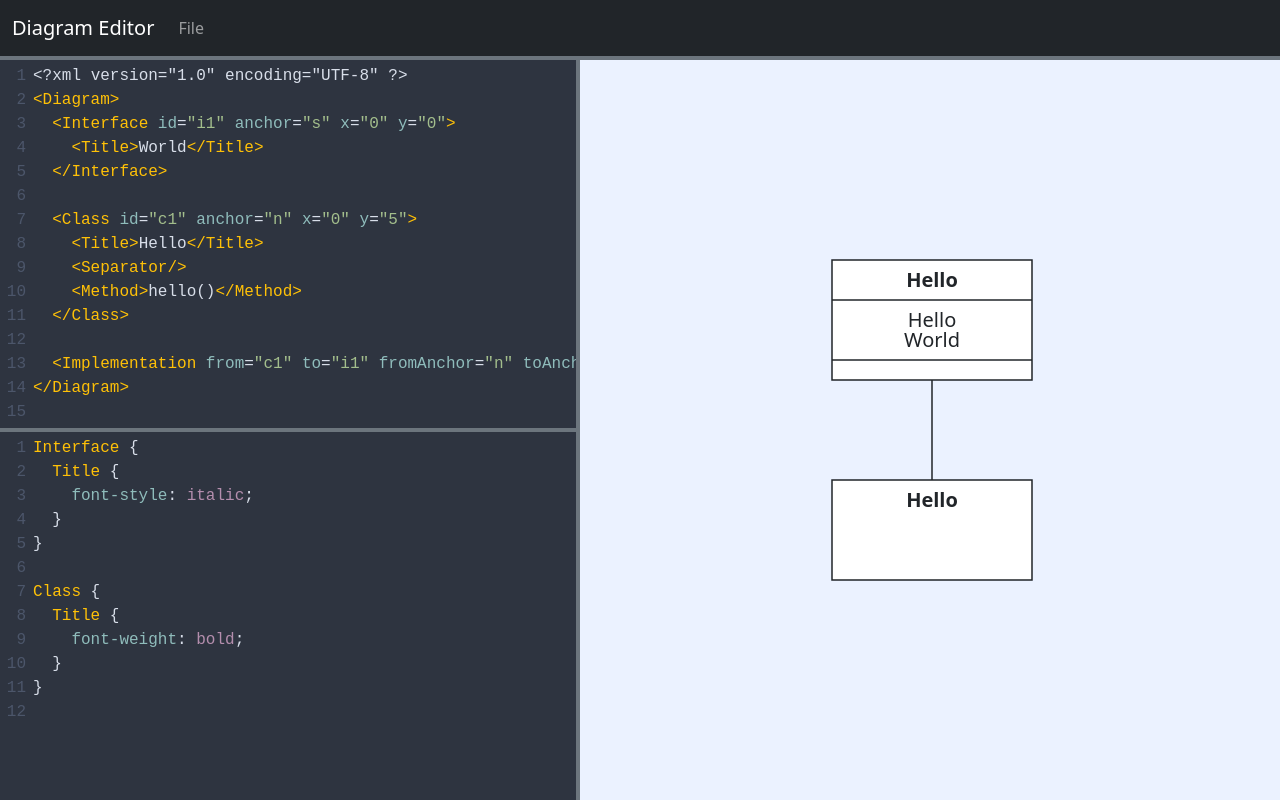
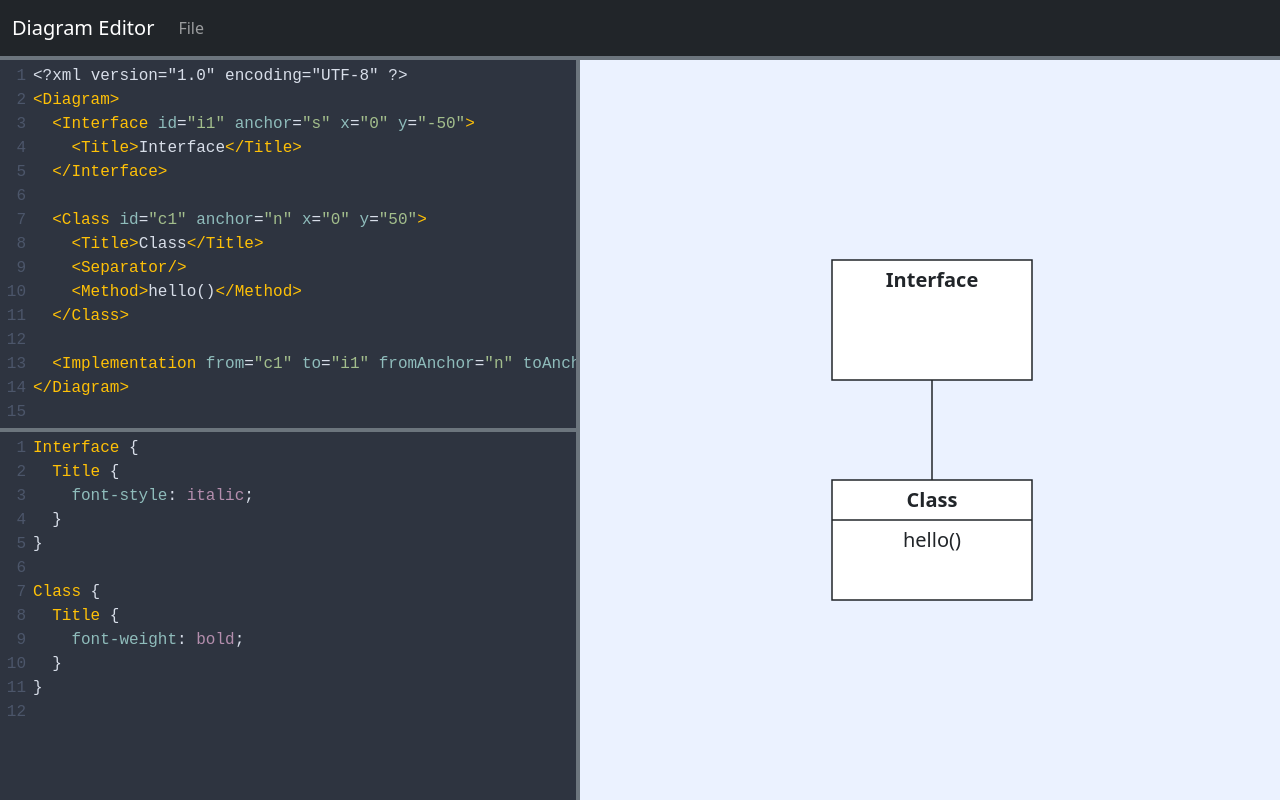
Before and after one commit to ksm2/uml-editor, a React (Create React App) app: page / in a window 1280 px wide. Built offline with nearby package versions, Linux system fonts and the light colour scheme.

Commit message:
Deserialize XML to model

```diff
--- a/src/components/App.tsx
+++ b/src/components/App.tsx
@@ -1,34 +1,31 @@
-import {
-  Anchor,
-  Classifier,
-  Diagram,
-  Relationship,
-  Separator,
-  Text,
-  Title,
-} from "../model";
+import { useState } from "react";
+import { serializer } from "../serializer";
 import "./App.css";
 import { AppMenu, Canvas, CSSEditor, XMLEditor } from "./widgets";
 
 function App() {
-  const c1 = new Classifier(Anchor.S, 0, -50, 200, 120);
-  c1.addChild(new Title("Hello"));
-  c1.addChild(new Separator());
-  c1.addChild(new Text("Hello"));
-  c1.addChild(new Text("World"));
-  c1.addChild(new Separator());
-  const c2 = new Classifier(Anchor.N, 0, 50, 200, 100);
-  c2.addChild(new Title("Hello"));
-  const r1 = new Relationship(c2, Anchor.N, c1, Anchor.S);
-  const diagram = new Diagram();
-  diagram.addChild(c1);
-  diagram.addChild(c2);
-  diagram.addChild(r1);
+  const [xml, setXml] = useState(`\
+<?xml version="1.0" encoding="UTF-8" ?>
+<Diagram>
+  <Interface id="i1" anchor="s" x="0" y="-50">
+    <Title>Interface</Title>
+  </Interface>
+
+  <Class id="c1" anchor="n" x="0" y="50">
+    <Title>Class</Title>
+    <Separator/>
+    <Method>hello()</Method>
+  </Class>
+
+  <Implementation from="c1" to="i1" fromAnchor="n" toAnchor="s"/>
+</Diagram>
+`);
+  const diagram = serializer.deserialize(xml);
 
   return (
     <div className="App bg-secondary">
       <AppMenu />
-      <XMLEditor />
+      <XMLEditor xml={xml} onChange={setXml} />
       <CSSEditor />
       <Canvas diagram={diagram} />
     </div>
--- a/src/components/blocks/Editor.tsx
+++ b/src/components/blocks/Editor.tsx
@@ -8,10 +8,11 @@ import "./Editor.css";
 
 interface Props {
   language: "css" | "xml";
-  children?: string;
+  value: string;
+  onChange?: (value: string) => void;
 }
 
-function Editor({ language, children }: Props) {
+function Editor({ language, value, onChange }: Props) {
   const ref = useRef<HTMLTextAreaElement>(null);
 
   useEffect(() => {
@@ -22,12 +23,16 @@ function Editor({ language, children }: Props) {
       theme: "nord",
     });
 
+    codeMirror.on("change", () => {
+      onChange?.(codeMirror.getValue());
+    });
+
     return () => {
       codeMirror.toTextArea();
     };
-  });
+  }, [language, onChange]);
 
-  return <textarea ref={ref}>{children}</textarea>;
+  return <textarea ref={ref} defaultValue={value} />;
 }
 
 export default Editor;
--- a/src/components/widgets/CSSEditor.tsx
+++ b/src/components/widgets/CSSEditor.tsx
@@ -3,7 +3,9 @@ import Editor from "../blocks/Editor";
 function CSSEditor() {
   return (
     <div className="CSSEditor" style={{ gridArea: "css" }}>
-      <Editor language="css">{`\
+      <Editor
+        language="css"
+        value={`\
 Interface {
   Title {
     font-style: italic;
@@ -15,7 +17,8 @@ Class {
     font-weight: bold;
   }
 }
-`}</Editor>
+`}
+      />
     </div>
   );
 }
--- a/src/components/widgets/XMLEditor.tsx
+++ b/src/components/widgets/XMLEditor.tsx
@@ -1,24 +1,14 @@
 import Editor from "../blocks/Editor";
 
-function XMLEditor() {
+interface Props {
+  xml: string;
+  onChange: (xml: string) => void;
+}
+
+function XMLEditor({ xml, onChange }: Props) {
   return (
     <div className="XMLEditor" style={{ gridArea: "xml" }}>
-      <Editor language="xml">{`\
-<?xml version="1.0" encoding="UTF-8" ?>
-<Diagram>
-  <Interface id="i1" anchor="s" x="0" y="0">
-    <Title>World</Title>
-  </Interface>
-
-  <Class id="c1" anchor="n" x="0" y="5">
-    <Title>Hello</Title>
-    <Separator/>
-    <Method>hello()</Method>
-  </Class>
-
-  <Implementation from="c1" to="i1" fromAnchor="n" toAnchor="s"/>
-</Diagram>
-`}</Editor>
+      <Editor language="xml" value={xml} onChange={onChange} />
     </div>
   );
 }
--- /dev/null
+++ b/src/serializer/Serializer.ts
@@ -0,0 +1,154 @@
+import * as Model from "../model";
+import { Separator } from "../model";
+
+class Serializer {
+  private readonly parser: DOMParser;
+  private readonly elementMap = new Map<Element, Model.Element>();
+
+  constructor() {
+    this.parser = new DOMParser();
+  }
+
+  deserialize(xml: string): Model.Diagram {
+    const document = this.parser.parseFromString(xml, "text/xml");
+    const diagram = this.parseElement(document.documentElement);
+    if (!(diagram instanceof Model.Diagram)) {
+      return new Model.Diagram();
+    }
+
+    return diagram;
+  }
+
+  private parseElement(element: Element): Model.Element {
+    if (this.elementMap.has(element)) {
+      return this.elementMap.get(element)!;
+    }
+
+    const parsed = this.doParseElement(element);
+    this.elementMap.set(element, parsed);
+    return parsed;
+  }
+
+  private doParseElement(element: Element): Model.Element {
+    switch (element.tagName) {
+      case "Diagram":
+        return this.parseDiagram(element);
+      case "Class":
+      case "Classifier":
+      case "Interface":
+        return this.parseClassifier(element);
+      case "Implementation":
+      case "Association":
+      case "Relationship":
+        return this.parseRelationship(element);
+      case "Title":
+        return this.parseTitle(element);
+      case "Method":
+      case "Text":
+        return this.parseText(element);
+      case "Separator":
+        return new Separator();
+    }
+
+    throw new Error(`Unknown tag: ${element.tagName}`);
+  }
+
+  private parseDiagram(element: Element): Model.Diagram {
+    const diagram = new Model.Diagram();
+    this.parseChildren(element, diagram);
+    return diagram;
+  }
+
+  private parseClassifier(element: Element): Model.Classifier {
+    const anchor = this.parseAnchorAttribute(element, "anchor");
+    const x = this.parseIntAttribute(element, "x", 0);
+    const y = this.parseIntAttribute(element, "y", 0);
+    const width = this.parseIntAttribute(element, "width", 200);
+    const height = this.parseIntAttribute(element, "height", 120);
+    const classifier = new Model.Classifier(anchor, x, y, width, height);
+    this.parseChildren(element, classifier);
+    return classifier;
+  }
+
+  private parseRelationship(element: Element): Model.Relationship {
+    const from = this.parseClassifierAttribute(element, "from");
+    const fromAnchor = this.parseAnchorAttribute(element, "fromAnchor");
+    const to = this.parseClassifierAttribute(element, "to");
+    const toAnchor = this.parseAnchorAttribute(element, "toAnchor");
+    return new Model.Relationship(from, fromAnchor, to, toAnchor);
+  }
+
+  private parseTitle(element: Element): Model.Title {
+    const text = element.textContent ?? "";
+    return new Model.Title(text);
+  }
+
+  private parseText(element: Element): Model.Text {
+    const text = element.textContent ?? "";
+    return new Model.Text(text);
+  }
+
+  private parseChildren(element: Element, target: Model.Element) {
+    for (const child of element.children) {
+      try {
+        target.addChild(this.parseElement(child));
+      } catch (err) {
+        console.error(err);
+      }
+    }
+  }
+
+  private parseClassifierAttribute(
+    element: Element,
+    attribute: string
+  ): Model.Classifier {
+    if (element.hasAttribute(attribute)) {
+      const id = element.getAttribute(attribute)!;
+      const elementById = element.ownerDocument.getElementById(id);
+      if (elementById !== null) {
+        const classifier = this.parseElement(elementById);
+        if (classifier instanceof Model.Classifier) {
+          return classifier;
+        }
+      }
+    }
+
+    throw new Error(
+      `Invalid classifier: <${
+        element.tagName
+      } ${attribute}="${element.getAttribute(attribute)}" />`
+    );
+  }
+
+  private parseAnchorAttribute(
+    element: Element,
+    attribute: string
+  ): Model.Anchor {
+    if (element.hasAttribute(attribute)) {
+      const value = element.getAttribute(attribute)!;
+      const item = Reflect.get(Model.Anchor, value.toUpperCase());
+      if (item !== undefined) {
+        return item;
+      }
+    }
+
+    return Model.Anchor.S;
+  }
+
+  private parseIntAttribute(
+    element: Element,
+    attribute: string,
+    fallback: number
+  ): number {
+    if (element.hasAttribute(attribute)) {
+      const value = parseInt(element.getAttribute(attribute)!, 10);
+      if (!Number.isNaN(value)) {
+        return value;
+      }
+    }
+
+    return fallback;
+  }
+}
+
+export default Serializer;
--- /dev/null
+++ b/src/serializer/index.ts
@@ -0,0 +1,3 @@
+import Serializer from "./Serializer";
+
+export const serializer = new Serializer();
```
